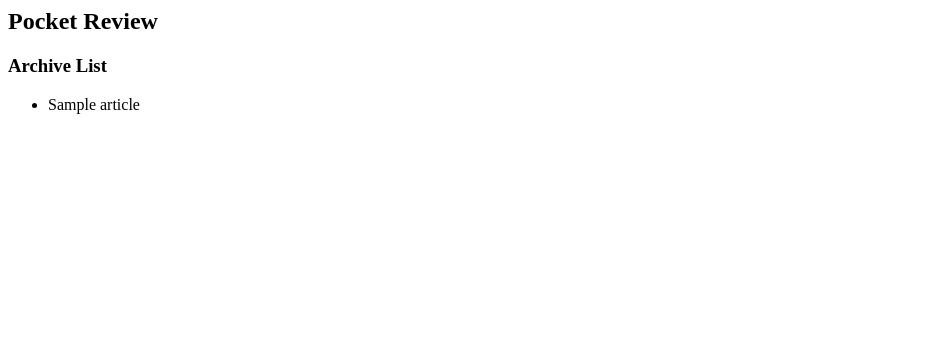
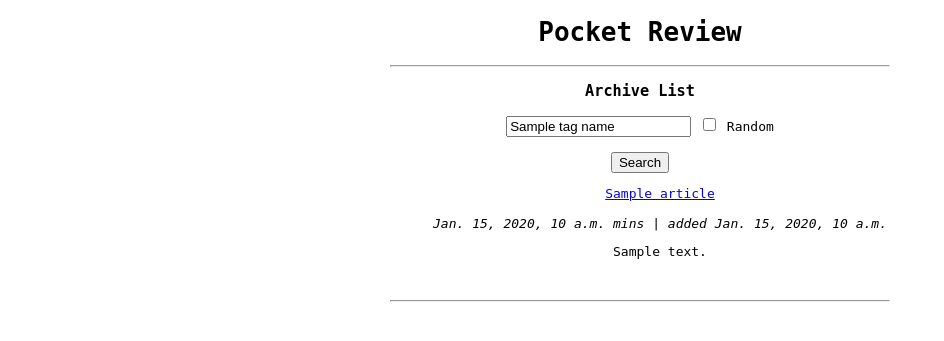
Before and after one commit to Tahmeed156/PocketReview, a Django app: template app/templates/index.html in a window 1280 px wide. Shown: the top 341 px of the page, without its empty margins (0-944 px from the left). Run offline with Django 3.2, Linux system fonts and the light colour scheme; the template is opened without the code that fills it: most values are stand-ins (such as "Sample title", 1, 10 or a date in 2020).

Commit message:
added tag filtering, random articles

```diff
--- a/app/templates/index.html
+++ b/app/templates/index.html
@@ -1,11 +1,59 @@
-<h2>Pocket Review</h2>
+<!DOCTYPE html>
+<html lang="en">
+<head>
+  <meta charset="UTF-8">
+  <meta name="viewport" content="width=device-width, initial-scale=1.0">
+  <title>Pocket Review</title>
+  <style>
+    body {
+      font-family: monospace;
+      text-align: center;
+      max-width: 500px;
+      margin: auto;
+    }
+    li {
+      list-style: none;
+    }
+  </style>
+</head>
+<body>
 
-<h3>Archive List</h3>
+  <h1>Pocket Review</h1>
+  <hr />
 
-<ul>
-  {% for i in articles %}
+  <h3>Archive List</h3>
 
-  <li>{{i}}</li>
+  <form action="/" method="post">
+    {% csrf_token  %}
 
-  {% endfor %}
-</ul>
+    <input id="tag_name" type="text" name="tag_name" placeholder="tag name" value="{{ tag_name }}">
+
+    <input type="checkbox" id="random" name="random" value="random">
+    <label for="random">Random</label>
+
+    <br /><br />
+    <input type="submit" value="Search">
+
+  </form>
+
+  <ul>
+    {% for i in articles %}
+
+    <li>
+      <a href="{{ i.given_url }}" target=”_blank”>
+        {{ i.given_title }}
+      </a>
+      <br /><br />
+      <i>{{ i.time_to_read }} mins | added {{ i.time_added }}</i>
+      <p>
+        {{ i.excerpt }}
+      </p>
+    </li>
+    <br />
+
+    {% endfor %}
+  </ul>
+  <hr />
+
+</body>
+</html>
--- a/pocket_review/urls.py
+++ b/pocket_review/urls.py
@@ -5,5 +5,6 @@
 
 urlpatterns = [
     path('admin/', admin.site.urls),
-    path('', views.index, name='index')
+    path('', views.index, name='index'),
+    path('random/<str:tag_name>/', views.random, name='random')
 ]
```
Also changed, not shown: app/views.py (+54 -7 lines), requirements.txt (+19 -0 lines), .github/images/archive-list.png, README.md.
